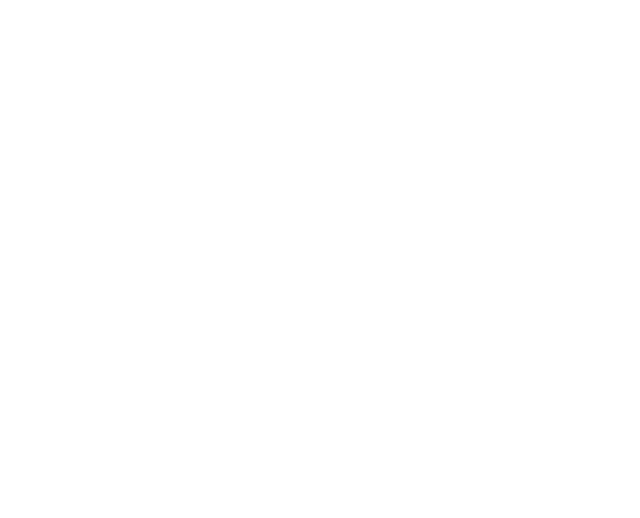
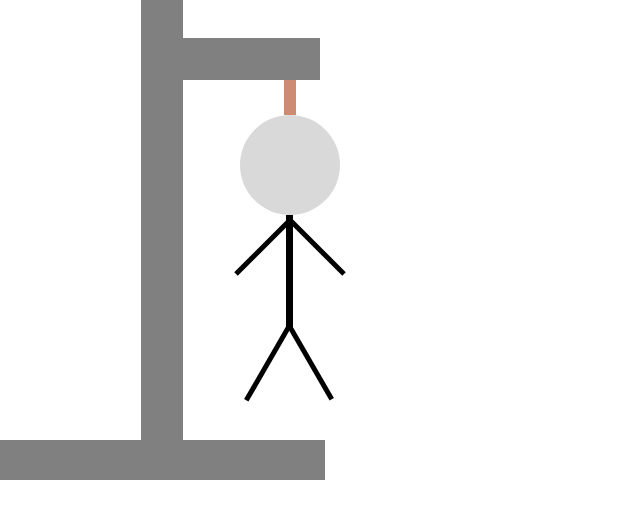
Before and after one commit to Mikamora/Hungman, a React (Vite) app: page /game in a window 1280 px wide. Before the commit this address had no page. Shown: the top 518 px of the page, without its empty margins (0-640 px from the left). Built offline with nearby package versions, Linux system fonts and the light colour scheme.

Commit message:
added stickman and gallows graphics

```diff
--- a/src/App.tsx
+++ b/src/App.tsx
@@ -1,6 +1,7 @@
 import { BrowserRouter, Routes, Route } from "react-router";
 import Layout from "./Layout";
 import Home from "./pages/Home/Home";
+import Game from "./pages/Game/Game";
 
 function App() {
   return (
@@ -8,6 +9,7 @@ function App() {
       <Routes>
         <Route path="/" element={<Layout />}>
           <Route index element={<Home />} />
+          <Route path="/game" element={<Game />} />
         </Route>
       </Routes>
     </BrowserRouter>
--- /dev/null
+++ b/src/components/Gallows/Gallows.tsx
@@ -0,0 +1,13 @@
+import { Bottom, Post, Top, Wrapper } from "./styles";
+
+const Gallows = ({}) => {
+  return (
+    <Wrapper>
+        <Top />
+        <Post />
+        <Bottom />
+    </Wrapper>
+  )
+};
+
+export default Gallows;
--- /dev/null
+++ b/src/components/Gallows/styles.ts
@@ -0,0 +1,36 @@
+import { styled } from "styled-components";
+
+const Wrapper = styled.div`
+    display: flex;
+    position: absolute;
+    height: 480px;
+    width: 325px;
+`;
+
+const Bottom = styled.div`
+    background-color: grey;
+    height: 40px;
+    width: 325px;
+    position: absolute;
+    bottom: 0px;
+`;
+
+const Post = styled.div`
+    background-color: grey;
+    height: 440px;
+    width: 42px;
+    position: absolute;
+    bottom: 40px;
+    left: 141px;
+`;
+
+const Top = styled.div`
+    background-color: grey;
+    height: 42px;
+    width: 160px;
+    position: absolute;
+    bottom: 400px;
+    left: 160px;
+`;
+
+export { Wrapper, Bottom, Post, Top };
--- /dev/null
+++ b/src/components/Stickman/Stickman.tsx
@@ -0,0 +1,17 @@
+import { Head, Body, LeftArm, RightArm, LeftLeg, RightLeg, Rope, Wrapper } from "./styles"
+
+const Stickman = ({}) => {
+  return (
+    <Wrapper>
+        <Head />
+        <Body />
+        <LeftArm />
+        <RightArm />
+        <LeftLeg />
+        <RightLeg />
+        <Rope />
+    </Wrapper>
+  )
+};
+
+export default Stickman;
--- /dev/null
+++ b/src/components/Stickman/styles.ts
@@ -0,0 +1,80 @@
+import styled from "styled-components";
+
+const Wrapper = styled.div`
+    display: flex;
+    height: 350px;
+    width: 300px;
+    position: absolute;
+    top: 75px;
+    left: 140px;
+`;
+
+const Head = styled.div`
+    position: absolute;
+    width: 100px;
+    height: 100px;
+    border-radius: 50%;
+    background-color: #D9D9D9;
+    top: 40px;
+    left: 100px;
+`;
+
+const Body = styled.div`
+    position: absolute;
+    width: 7px;
+    height: 115px;
+    background-color: #000000;
+    top: 140px;
+    left: 146px;
+`;
+
+const LeftArm = styled.div`
+    position: absolute;
+    width: 75px;
+    height: 5px;
+    background-color: #000000;
+    transform: rotate(-45deg);
+    top: 170px;
+    left: 85px;
+`;
+
+const RightArm = styled.div`
+    width: 75px;
+    height: 5px;
+    background-color: #000000;
+    transform: rotate(45deg);
+    position: absolute;
+    top: 170px;
+    left: 140px;
+`;
+
+const LeftLeg = styled.div`
+    position: absolute;
+    width: 85px;
+    height: 5px;
+    background-color: #000000;
+    transform: rotate(-60deg);
+    top: 286px;
+    left: 85px;
+`;
+
+const RightLeg = styled.div`
+    position: absolute;
+    width: 85px;
+    height: 5px;
+    background-color: #000000;
+    transform: rotate(60deg);
+    top: 285px;
+    left: 128px;
+`;
+
+const Rope = styled.div`
+    width: 12px;
+    height: 40px;
+    background-color: #CD8B72;
+    position: absolute;
+    top: 0;
+    left: 144px;
+`;
+
+export { Wrapper, Head, Body, LeftArm, RightArm, LeftLeg, RightLeg, Rope };
--- a/src/pages/Game/Game.tsx
+++ b/src/pages/Game/Game.tsx
@@ -1,9 +1,16 @@
-import React from "react"
+import Gallows from "../../components/Gallows/Gallows";
+import Stickman from "../../components/Stickman/Stickman";
+import { StickmanWrapper } from "./styles";
+// import Keyboard from "../../components/Keyboard/Keyboard";
 
 const Game = () => {
   return (
     <div>
-
+      <StickmanWrapper >
+        <Stickman />
+        <Gallows />
+      </StickmanWrapper >
+      {/*<Keyboard />*/}
     </div>
   )
 };
--- a/src/pages/Game/styles.ts
+++ b/src/pages/Game/styles.ts
@@ -0,0 +1,9 @@
+import styled from "styled-components";
+
+const StickmanWrapper = styled.div`
+    position: relative;
+    width: 340px;
+    height: 480px;
+`;
+
+export { StickmanWrapper };
```
Also changed, not shown: src/components/Keyboard/Keyboard.tsx (added), src/components/Keyboard/styles.ts (added).
